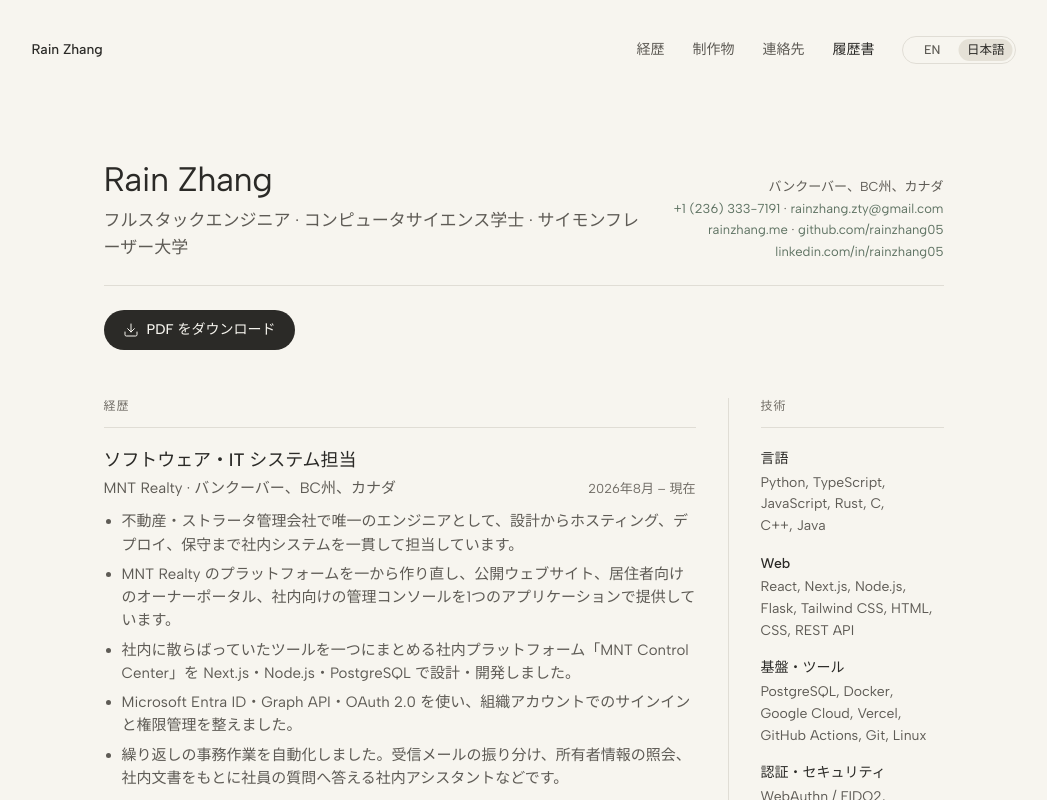
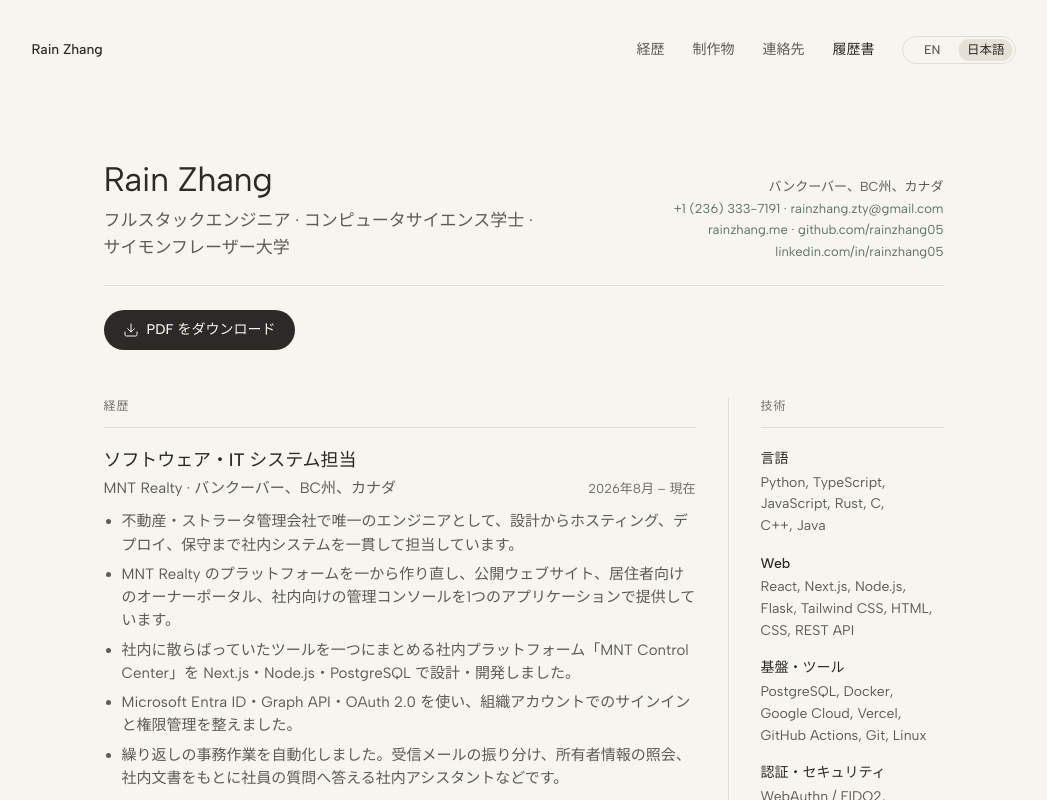
Before and after one commit to rainzhang05/rainzhang05.github.io, a Next.js app: page /ja/resume in a window 1280 px wide. Shown: the top 800 px of the page, without its empty margins (109-1156 px from the left). Built offline with nearby package versions, Linux system fonts and the light colour scheme; no server answers.

Commit message:
Wrap the Japanese tagline at its middle dot, not through a name

```diff
--- a/components/site/ResumePage.tsx
+++ b/components/site/ResumePage.tsx
@@ -57,7 +57,10 @@ export function ResumePage({
         <header className="enter enter-1 flex flex-wrap items-end justify-between gap-x-8 gap-y-4 border-b border-rule pb-6">
           <div className="min-w-0 flex-1 basis-[420px]">
             <h1 className="m-0 text-display-2 font-normal">{site.name}</h1>
-            <p className="mt-1.5 text-body-lg text-ink-2">{resume.tagline}</p>
+            {/* break-keep so the Japanese tagline wraps at its middle dots
+                rather than through a name, the way its PDF sets it. It does
+                nothing to English, which has spaces to break at. */}
+            <p className="mt-1.5 break-keep text-body-lg text-ink-2">{resume.tagline}</p>
           </div>
 
           <div className="grid flex-none gap-0.5 text-caption text-ink-2 sm:justify-items-end sm:text-right">
```
